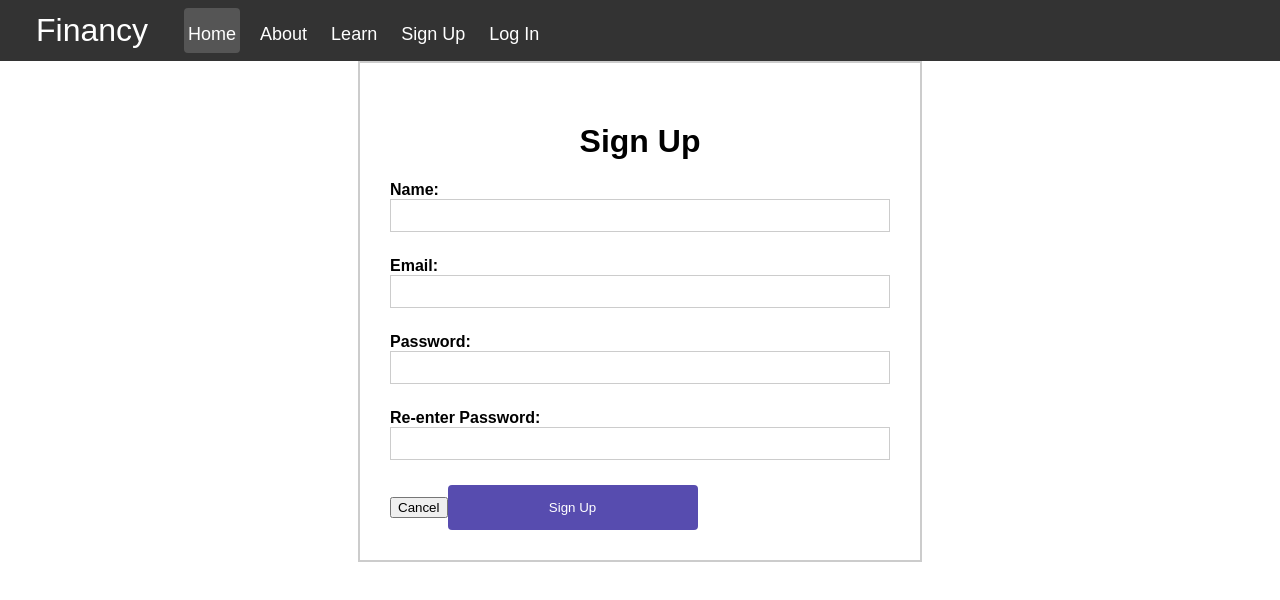
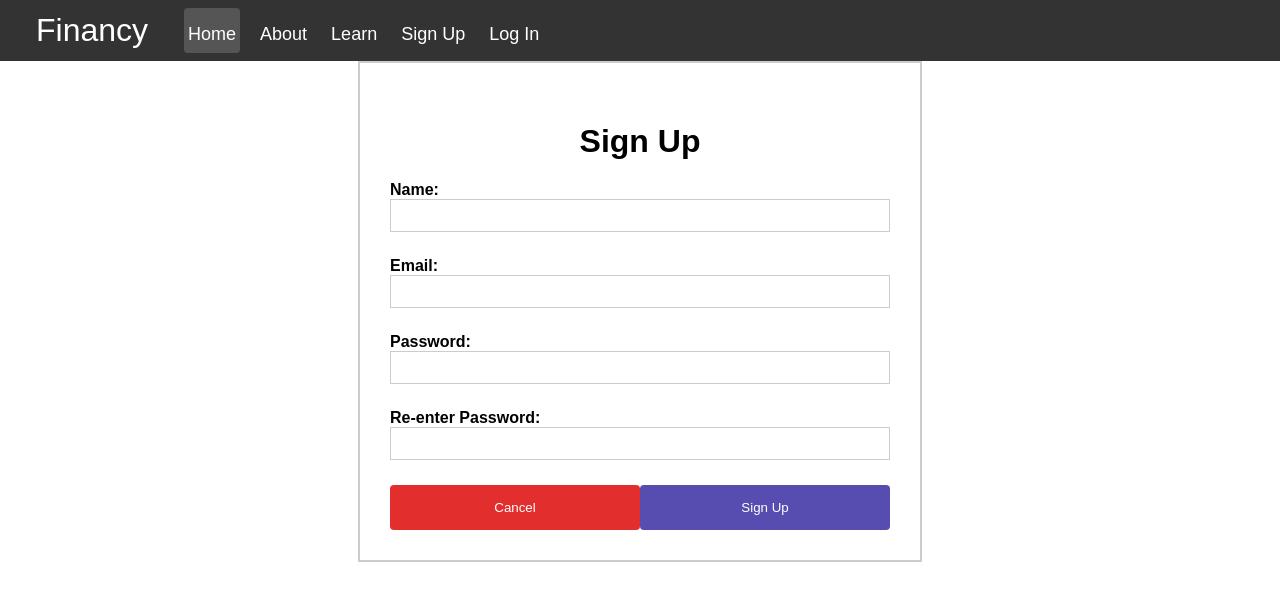
Before and after one commit to Verlias/Financy, a React (Vite) app in the folder client/: page /Sign-Up in a window 1280 px wide. Shown: the top 600 px of the page. Built offline with nearby package versions, Linux system fonts and the light colour scheme.

Commit message:
fixed styling

```diff
--- a/client/src/Sign-Up-Page/Sign-Up.jsx
+++ b/client/src/Sign-Up-Page/Sign-Up.jsx
@@ -76,7 +76,7 @@ function SignUp() {
             required
           />
 
-          <button type="button" onClick={() => {}}>
+          <button type="cancel" onClick={() => {}}>
             Cancel
           </button>
           <button type="submit">Sign Up</button>
```
